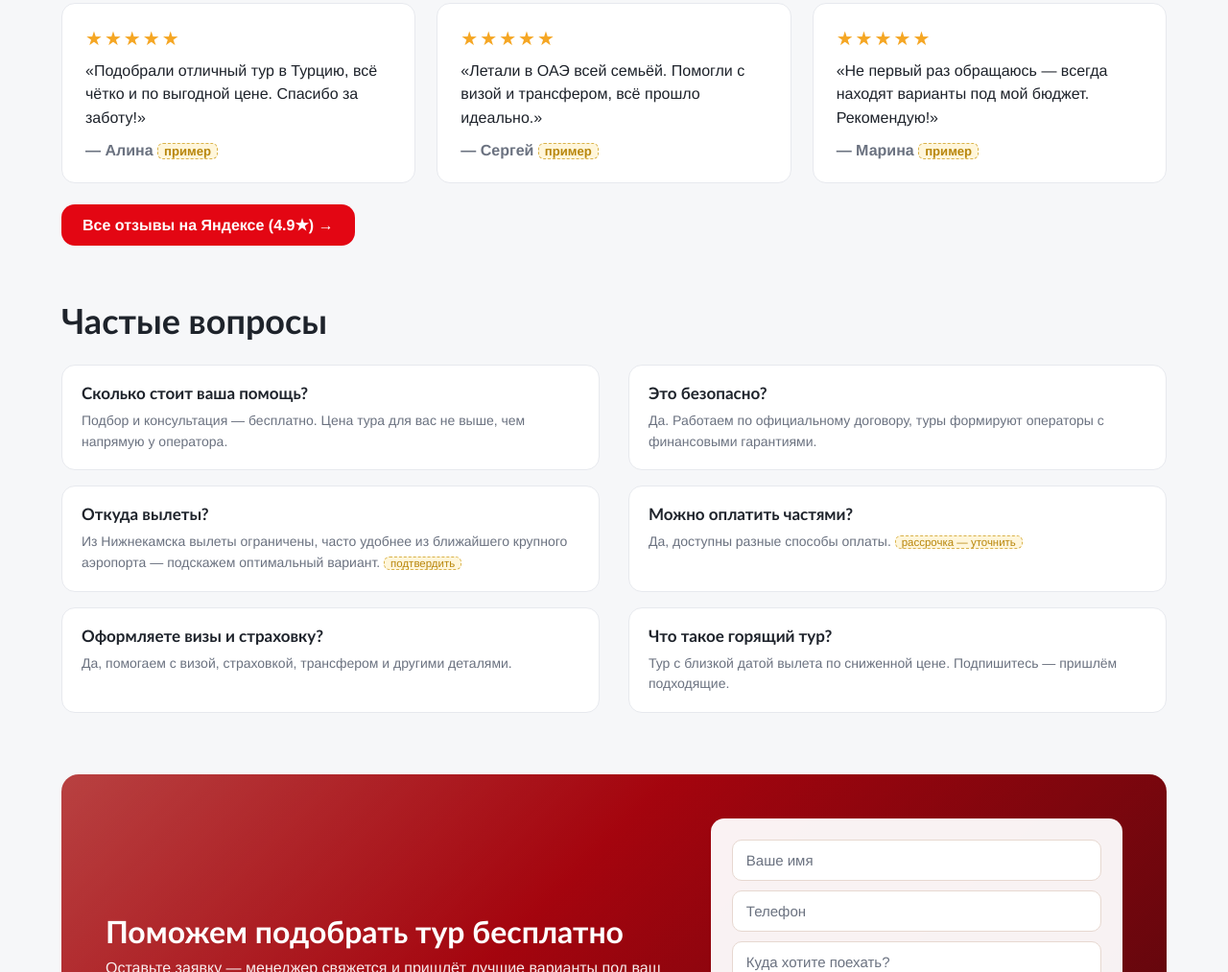
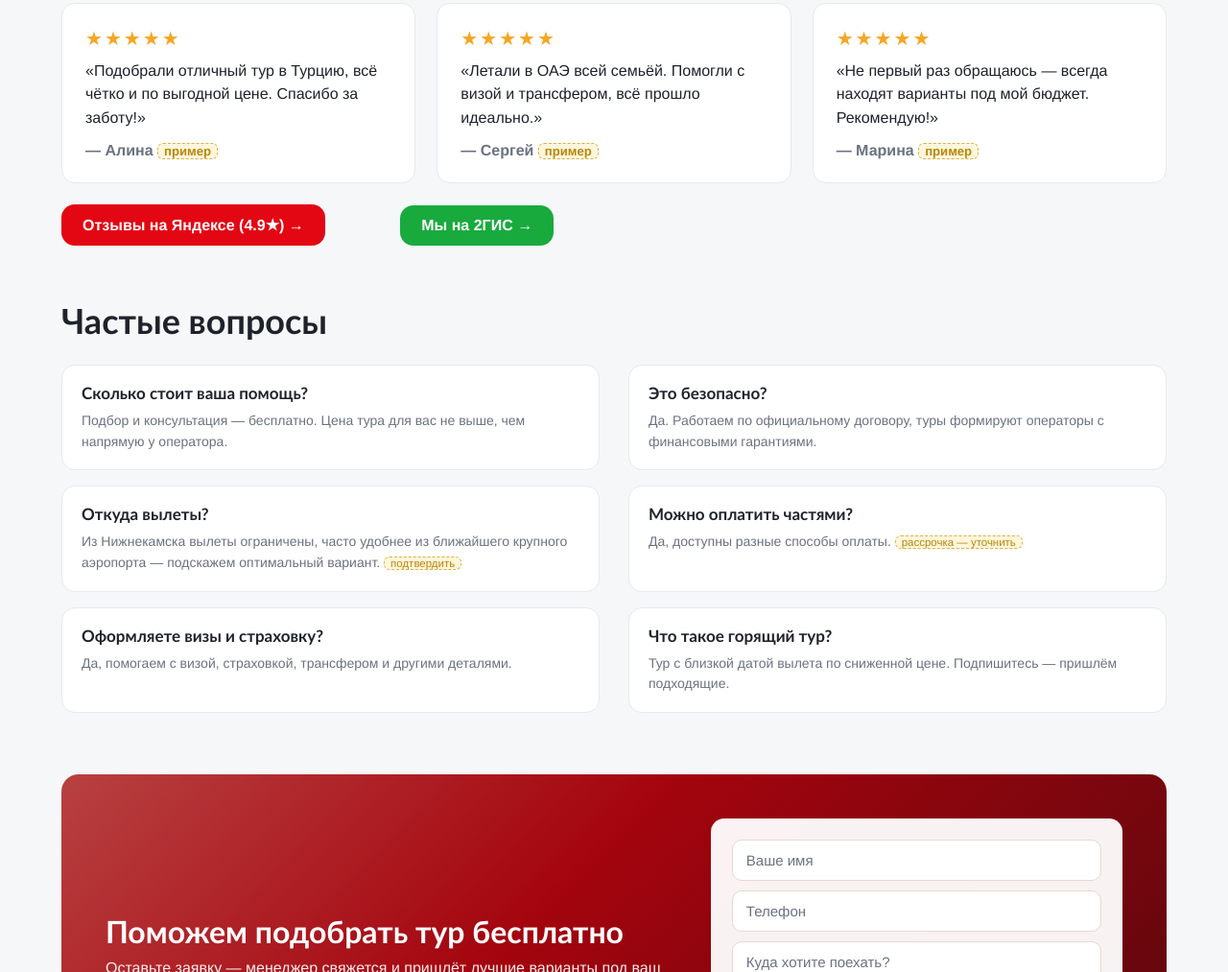
Before and after one commit to iillyyaa1997/voyage-travel-preview, a plain HTML site: page index.html in a window 1280 px wide. Shown: the part 3213-4226 px from the top of the page at 96% size. Drawn offline with Linux system fonts and the light colour scheme.

Commit message:
Add Anex 2GIS card link (reviews block + contacts)

```diff
--- a/index.html
+++ b/index.html
@@ -234,7 +234,7 @@
     <div class="rev"><div class="stars">★★★★★</div><p>«Летали в ОАЭ всей семьёй. Помогли с визой и трансфером, всё прошло идеально.»</p><div class="who">— Сергей <span class="ph">пример</span></div></div>
     <div class="rev"><div class="stars">★★★★★</div><p>«Не первый раз обращаюсь — всегда находят варианты под мой бюджет. Рекомендую!»</p><div class="who">— Марина <span class="ph">пример</span></div></div>
   </div>
-  <a class="gis" href="https://yandex.ru/maps/org/anex/166654221318/reviews/" target="_blank">Все отзывы на Яндексе (4.9★) →</a>
+  <a class="gis" href="https://yandex.ru/maps/org/anex/166654221318/reviews/" target="_blank">Отзывы на Яндексе (4.9★) →</a> <a class="gis" href="https://2gis.ru/nizhnekamsk/firm/70000001036243323" target="_blank" style="background:#19aa3e;margin-left:10px">Мы на 2ГИС →</a>
 </div>
 
 <div class="pad"><div class="sh"><h2>Частые вопросы</h2></div>
```
Also changed, not shown: contacts.html (+1 -1 lines).
